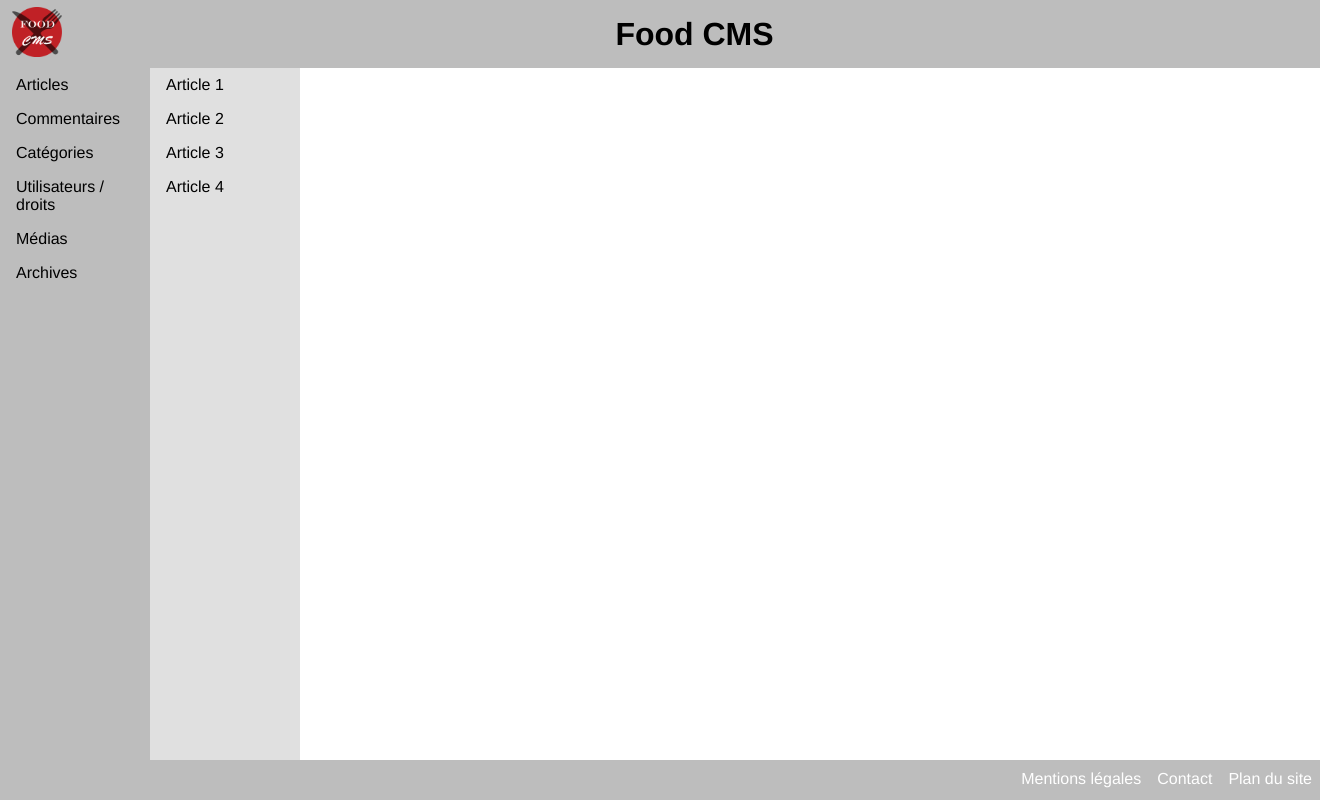
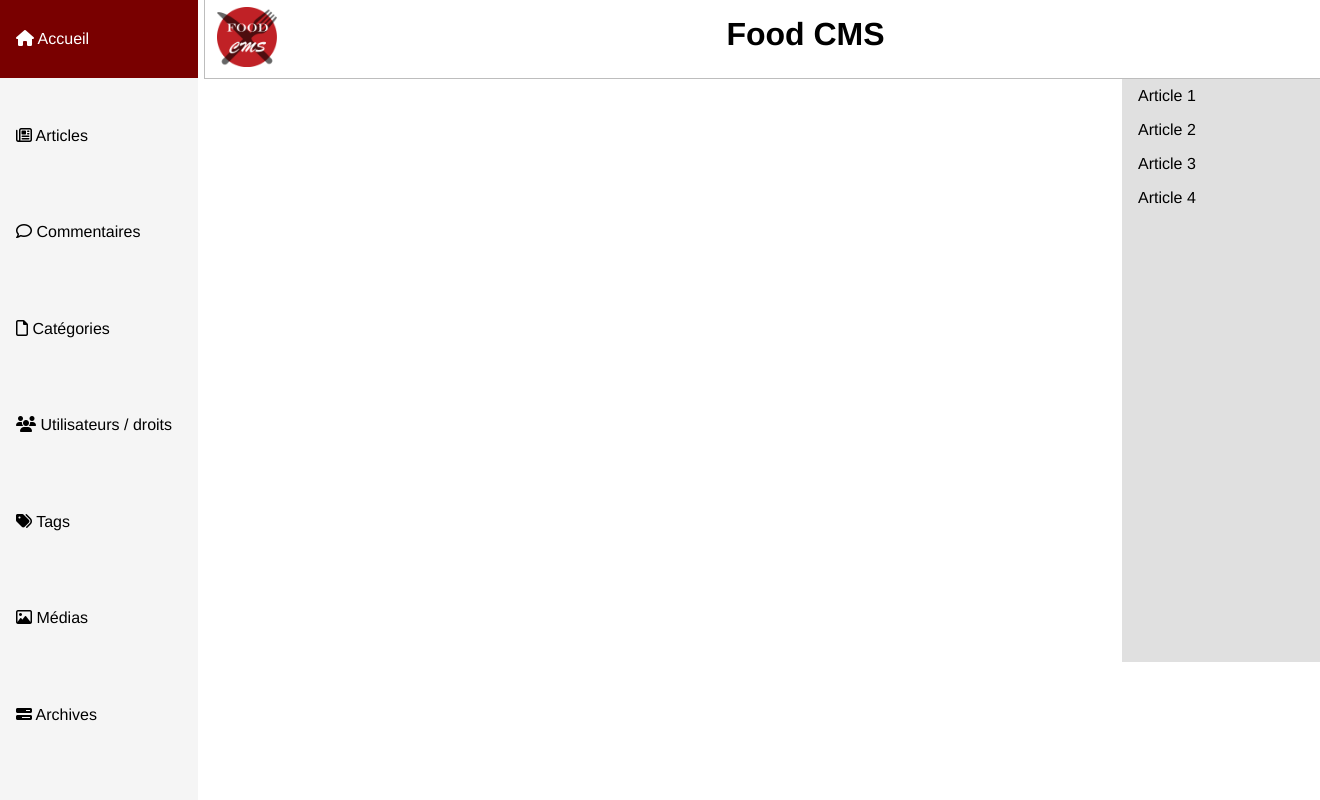
Before and after one commit to Robilol/foodcms, a PHP site: page /admin/ in a window 1320 px wide. Run offline with PHP 8.4, Linux system fonts and the light colour scheme; some libraries are stand-ins or nearby versions.

Commit message:
Style Backend

```diff
--- a/assets/css/style.css
+++ b/assets/css/style.css
@@ -49,11 +49,42 @@ position:relative;
     background-color: #790000;
 }
 
+#headerBack {
+  list-style-type: none;
+  margin: 0;
+  padding: 0;
+  overflow: hidden;
+  /*background-color: #BDBDBD;*/
+  width:85%;
+  margin-left: 204px;
+
+    border-bottom: thin solid #BDBDBD;
+    border-left: thin solid #BDBDBD;
+}
+
+#headerBack li{
+  float: left;
+  height: inherit;
+}
+
+#headerBack li a {
+  display: block;
+  color: white;
+  text-align: center;
+  padding: 14px 16px;
+  text-decoration: none;
+  height: inherit;
+}
+
+#headerBack li a:hover {
+    background-color: #790000;
+}
+
 #logo {
   max-width: 100%;
   margin: 7px;
   margin-left: 12px;
-  max-height: 50px;
+  max-height: 60px;
 }
 
 #liens {
@@ -67,11 +98,12 @@ position:relative;
     list-style-type: none;
     margin: 0;
     padding: 0;
-    width: 150px;
-    background-color: #BDBDBD;
+    width: 15%;
+    background-color: #F5F5F5;
     float: left;
     position: absolute;
-    top: 68px;
+    top: -15px;
+    font-size: 16px;
     bottom: 0;
 }
 
@@ -82,18 +114,20 @@ position:relative;
 }
 
 #navigationBE li{
-
+  height: 10%;
 }
 
 #navigationBE li a {
     display: block;
     color: #000;
-    padding: 8px 16px;
+    padding: 30px 16px;
+    margin-top: 15px;
     text-decoration: none;
 }
 
 #navigationBE li a:hover {
     background-color: #790000;
+    color:white;
 }
 /* TITRE */
 
@@ -135,26 +169,28 @@ position:relative;
   margin-left: 300px;
 }
 
-#navigationArticle {
+#navigationList {
   list-style-type: none;
-  margin-left: 150px;
-  padding: 0;
-  width: 150px;
+  margin-right: 0;
+  padding-right: 0px;
+  /* padding: 0; */
+  width: 15%;
   background-color: #E0E0E0;
-  float: left;
-  position: absolute;
-  top: 68px;
+  float: right;
+  position: initial;
   bottom: 0;
+  height: 100%;
+  min-height: 583px;
 }
 
-#navigationArticle li a {
+#navigationList li a {
     display: block;
     color: #000;
     padding: 8px 16px;
     text-decoration: none;
 }
 
-#navigationArticle li a:hover {
+#navigationList li a:hover {
     background-color: #790000;
 }
 /* FOOTER */
@@ -286,7 +322,7 @@ input.submit {
   background-color: #fbadad;
   width: 15%;
   height: 100%;
-  border: solid black 2px;
+  border: solid #F5F5F5 2px;
   float: left;
   display: block;
   margin-right: 1%;
--- a/core/BaseSql.class.php
+++ b/core/BaseSql.class.php
@@ -38,7 +38,7 @@
                 $sqlKey = trim($sqlKey, ",");
                 $req = $this->db->prepare("INSERT INTO ".DB_PREFIXE.$this->table." (".$sqlCol.") VALUES (".$sqlKey.");");
 
-
+                $req->execute($data);
 
             } else {
 
--- a/views/backend.view.php
+++ b/views/backend.view.php
@@ -5,23 +5,26 @@
   <title>Ma page food CMS</title>
   <meta name="description" content="description de la page">
   <link rel="stylesheet" href="../../assets/css/style.css">
+  <script src="https://use.fontawesome.com/e97a5a7c76.js"></script>
 </head>
 <body>
 
   <div id="main">
-    <ul id="navigation">
+    <ul id="headerBack">
       <li><img id="logo" src="../../assets/img/logo.png"></li>
       <h1 id="titreBE">Food CMS</h1>
     </ul>
-    <ul id="navigationBE">
-      <li><a href="/">Articles</a></li>
-      <li><a href="/">Commentaires</a></li>
-      <li><a href="/">Catégories</a></li>
-      <li><a href="/">Utilisateurs / droits</a></li>
-      <li><a href="/">Médias</a></li>
-      <li><a href="/">Archives</a></li>
+    <ul id="navigationBE"><!--
+    --><li><a href="/admin/"><i class="fa fa-home" aria-hidden="true"></i> Accueil</a></li>
+      <li><a href="/admin/article"><i class="fa fa-newspaper-o" aria-hidden="true"></i> Articles</a></li>
+      <li><a href="/admin/comment"><i class="fa fa-comment-o" aria-hidden="true"></i> Commentaires</a></li>
+      <li><a href="/admin/category"><i class="fa fa-file-o" aria-hidden="true"></i> Catégories</a></li>
+      <li><a href="/admin/user"><i class="fa fa-group" aria-hidden="true"></i> Utilisateurs / droits</a></li>
+      <li><a href="/admin/tag"><i class="fa fa-tags" aria-hidden="true"></i> Tags</a></li>
+      <li><a href="/admin/media"><i class="fa fa-image" aria-hidden="true"></i> Médias</a></li>
+      <li><a href="/admin/archive"><i class="fa fa-tasks" aria-hidden="true"></i> Archives</a></li>
     </ul>
-    <ul id="navigationArticle">
+    <ul id="navigationList">
       <li><a href="/">Article 1</a></li>
       <li><a href="/">Article 2</a></li>
       <li><a href="/">Article 3</a></li>
@@ -30,7 +33,7 @@
     <?php
     include $this->view.".view.php";
     ?>
-    <footer>
+    <!--footer>
       <div id="footer">
         <ul id="liens_footer">
           <li><a href="#">Mentions légales</a></li>
@@ -38,7 +41,7 @@
           <li><a href="#">Plan du site</a></li>
         </ul>
       </div>
-    </footer>
+    </footer-->
   </div>
 
 </body>
```
